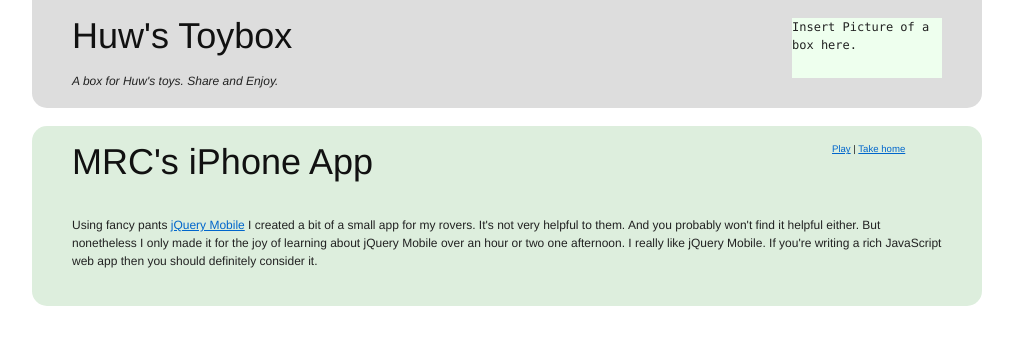
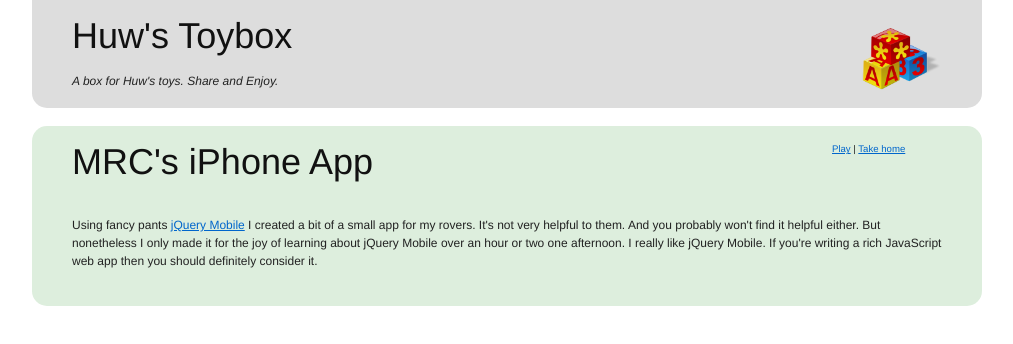
Before and after one commit to huwr/huwr.github.io, a plain HTML site: page index.html in a window 1280 px wide. Shown: the whole page, without its empty margins (133-1146 px from the left). Drawn offline with Linux system fonts and the light colour scheme.

Commit message:
added toybox icon

```diff
--- a/index.html
+++ b/index.html
@@ -22,17 +22,17 @@
 <body>
   <div class="container">
     <div class="span-24 header-container append-bottom">
-      <div class=" prepend-top append-1 ">
+      <div class="prepend-top append-1">
 
-        <div class="prepend-1 span-12 append-bottom">
+        <div class="prepend-1 span-11 append-bottom">
           <h1>Huw's Toybox</h1>
           <em>A box for Huw's toys.  Share and Enjoy.</em>
         </div>
 
-        <div class="right span-4 last" style="height:5em; background-color:#efe">
-          <code>
-            Insert Picture of a box here.
-          </code>
+        <div class="right last">
+          <a href="http://commons.wikimedia.org/wiki/File:Toys_blocks.png">
+            <img src="toys.png" alt="Toys" height="80px"/>
+          </a>
         </div>
 
       </div>
```
Also changed, not shown: toys.png (added).
